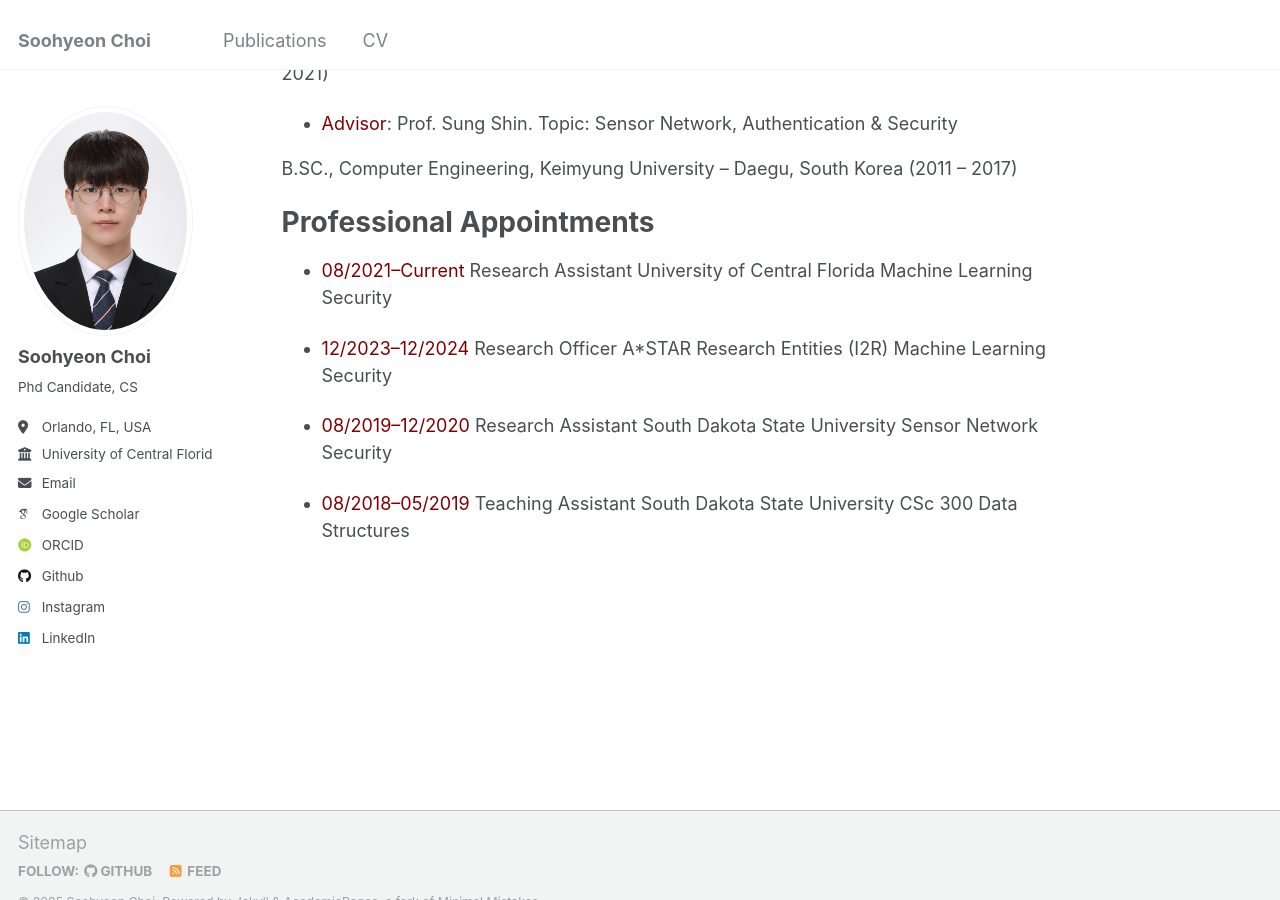
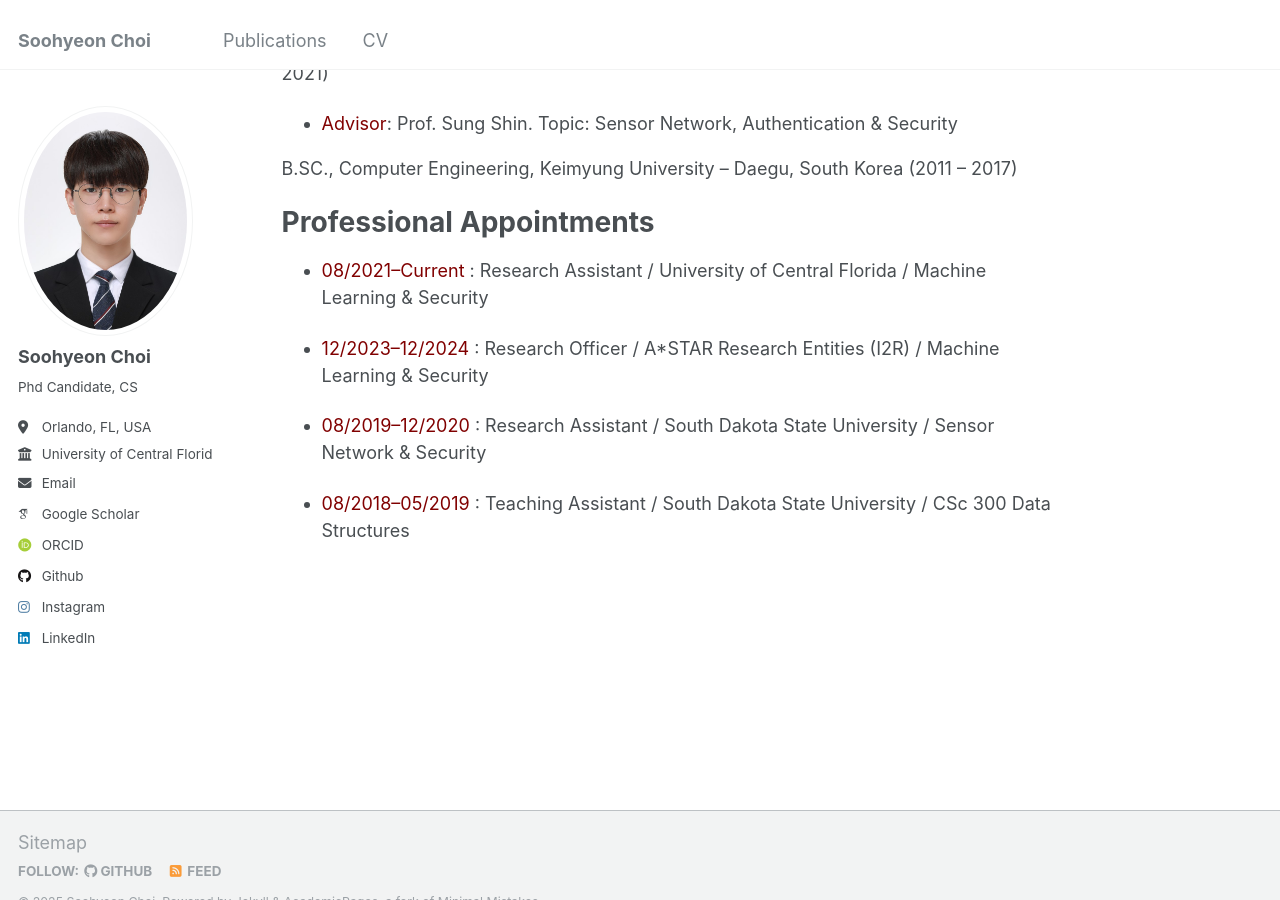
Before and after one commit to soohyeonc/soohyeon.github.io, a Jekyll site: the page built from _pages/about.md, in a window 1280 px wide and 900 px high, scrolled down 608 px. Built offline with Jekyll 4.4.1, drawn with Linux system fonts in a browser that asks for light colours; some web fonts are replaced.

Commit message:
Update about.md

```diff
--- a/_pages/about.md
+++ b/_pages/about.md
@@ -31,13 +31,13 @@ B.SC., Computer Engineering, Keimyung University – Daegu, South Korea (2011
 
 Professional Appointments
 ======
-* <span style="color:maroon"> 08/2021--Current </span> Research Assistant University of Central Florida Machine Learning Security
+* <span style="color:maroon"> 08/2021--Current </span>: Research Assistant / University of Central Florida / Machine Learning & Security
 
 
-* <span style="color:maroon"> 12/2023--12/2024 </span> Research Officer A*STAR Research Entities (I2R) Machine Learning Security
+* <span style="color:maroon"> 12/2023--12/2024 </span>: Research Officer / A*STAR Research Entities (I2R) / Machine Learning & Security
 
 
-* <span style="color:maroon"> 08/2019--12/2020 </span> Research Assistant South Dakota State University Sensor Network Security
+* <span style="color:maroon"> 08/2019--12/2020 </span>: Research Assistant / South Dakota State University / Sensor Network & Security
 
 
-* <span style="color:maroon"> 08/2018--05/2019 </span> Teaching Assistant South Dakota State University CSc 300 Data Structures
+* <span style="color:maroon"> 08/2018--05/2019 </span>: Teaching Assistant / South Dakota State University / CSc 300 Data Structures
```
